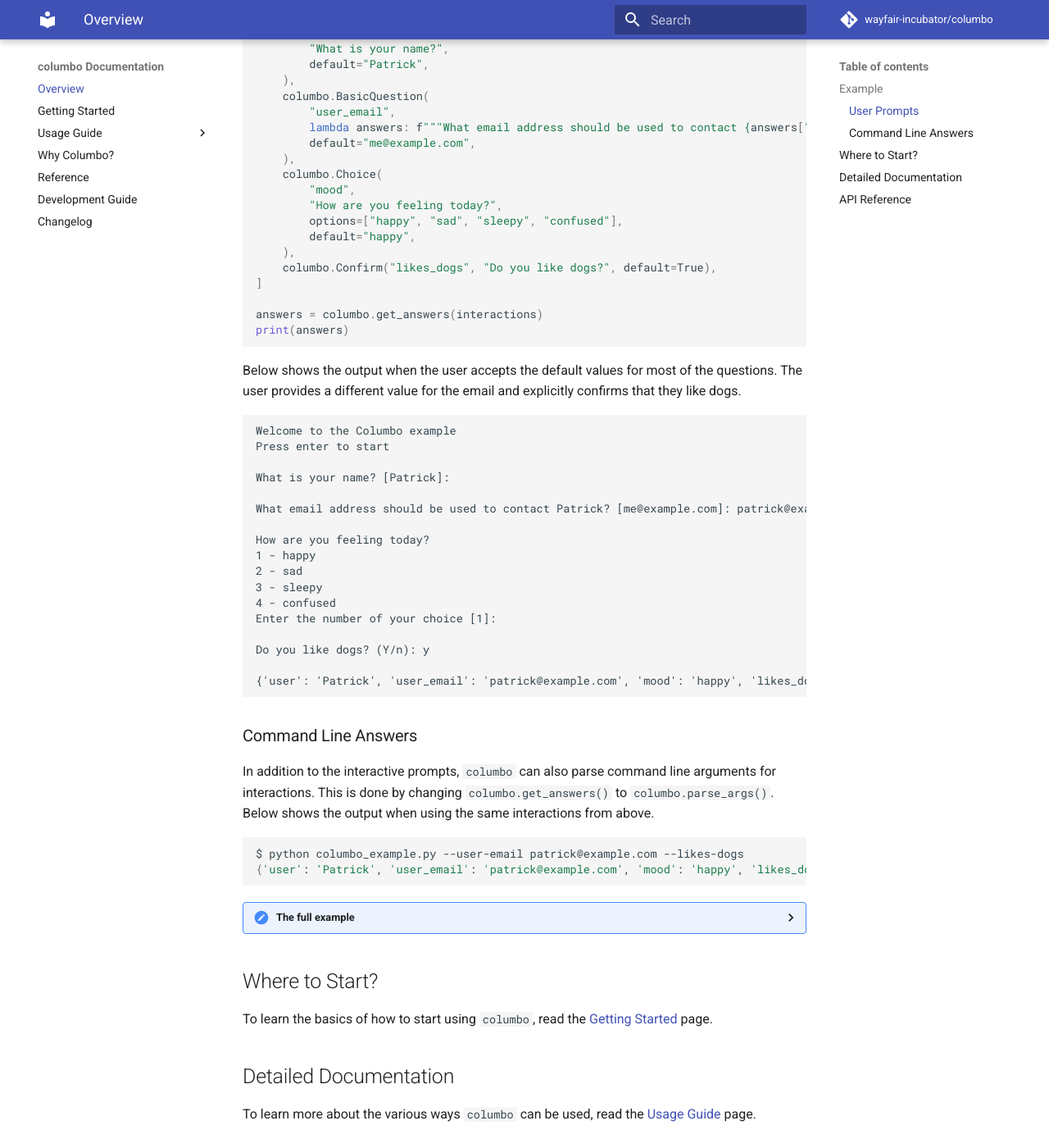
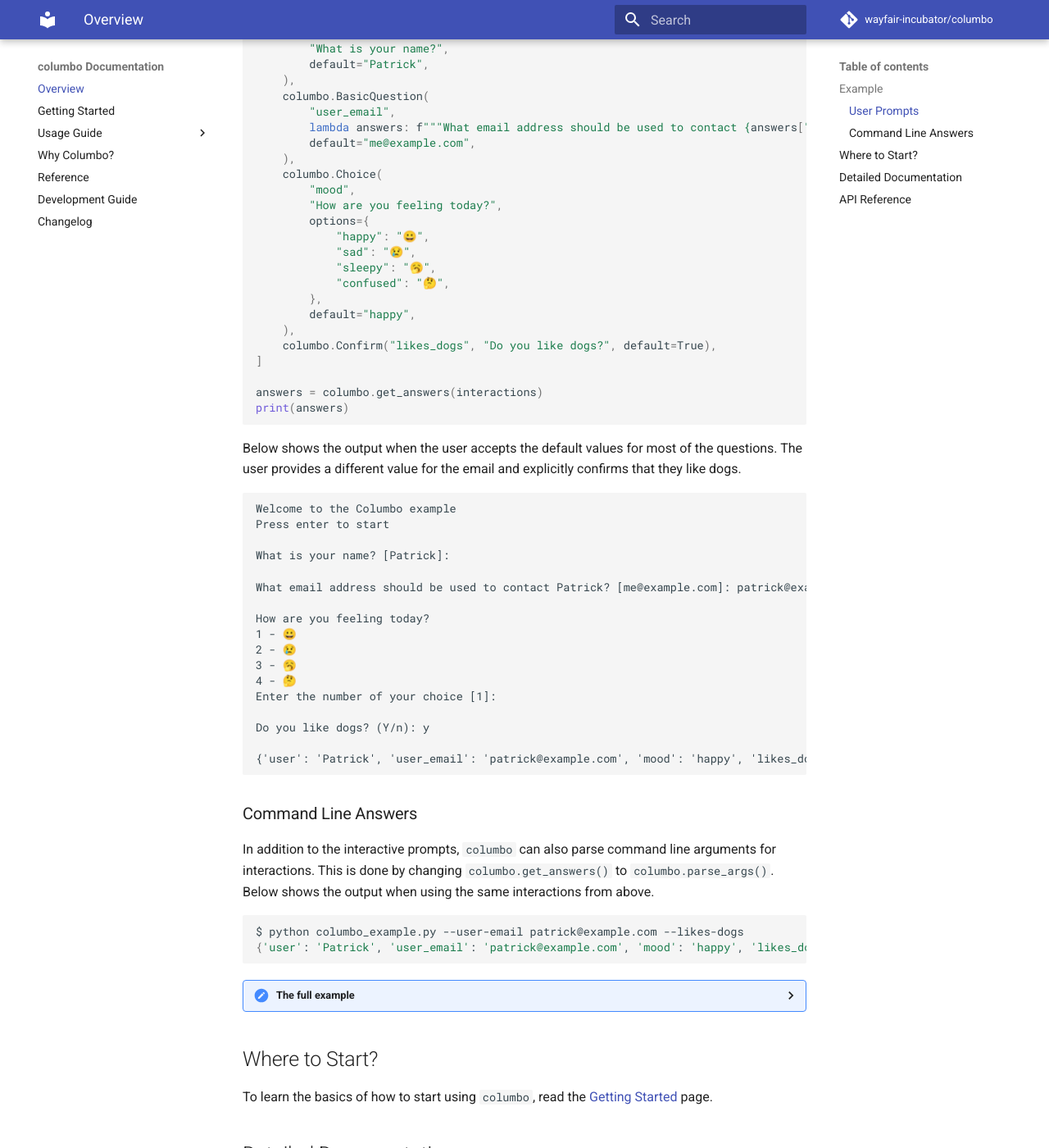
Before and after one commit to plannigan/columbo, an MkDocs documentation site: the page built from docs/index.md, in a window 1280 px wide and 1400 px high, scrolled down 983 px. Shown: the whole window at 82% size. Built offline with MkDocs 1.6.1 and Material for MkDocs 9.7.7, drawn with Linux system fonts in a browser that asks for light colours; comment, search, counter and statistics services are not loaded; the version menu is left out.

Commit message:
docs: Document new `OptionList`

```diff
--- a/docs/examples/index_user_prompts.py
+++ b/docs/examples/index_user_prompts.py
@@ -16,7 +16,12 @@ interactions = [
     columbo.Choice(
         "mood",
         "How are you feeling today?",
-        options=["happy", "sad", "sleepy", "confused"],
+        options={
+            "happy": "😀",
+            "sad": "😢",
+            "sleepy": "🥱",
+            "confused": "🤔",
+        },
         default="happy",
     ),
     columbo.Confirm("likes_dogs", "Do you like dogs?", default=True),
--- a/docs/index.md
+++ b/docs/index.md
@@ -43,10 +43,10 @@ What is your name? [Patrick]:
 What email address should be used to contact Patrick? [me@example.com]: patrick@example.com
 
 How are you feeling today?
-1 - happy
-2 - sad
-3 - sleepy
-4 - confused
+1 - 😀
+2 - 😢
+3 - 🥱
+4 - 🤔
 Enter the number of your choice [1]:
 
 Do you like dogs? (Y/n): y
```
Also changed, not shown: README.md (+10 -5 lines), docs/usage-guide/interactions.md (+3 -1 lines), 1 other file.
